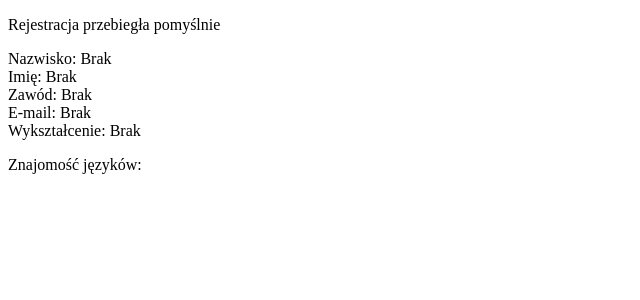
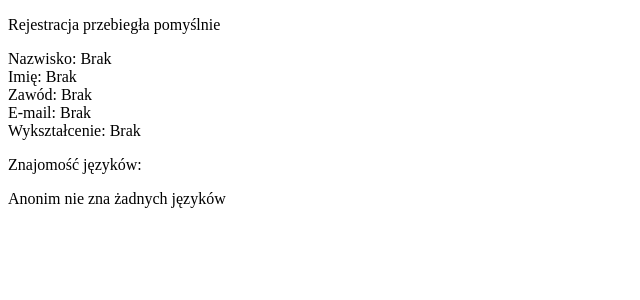
Before and after one commit to Wolfyxon/web-for-school, a PHP site: page /endpoint.php in a window 1280 px wide. Shown: the top 300 px of the page, without its empty margins (0-640 px from the left). Run offline with PHP 8.4, Linux system fonts and the light colour scheme; data that the repository does not hold is empty.

Commit message:
No languages message

```diff
--- a/highSchool/3/ProgramowanieAplikacjiInternetowych/29.11.2024/endpoint.php
+++ b/highSchool/3/ProgramowanieAplikacjiInternetowych/29.11.2024/endpoint.php
@@ -43,6 +43,8 @@ function data($field) {
 
             <?php
                 $langs = $_POST["langs"];
+                $name = $_POST["secondName"] ?? "Anonim";
+
                 if($langs !== NULL && count($langs) != 0) {
                     echo "<ul>";
 
@@ -51,6 +53,8 @@ function data($field) {
                     }
 
                     echo "</ul>";
+                } else {
+                    echo $name . " nie zna żadnych języków";
                 }
 
             ?>
```
